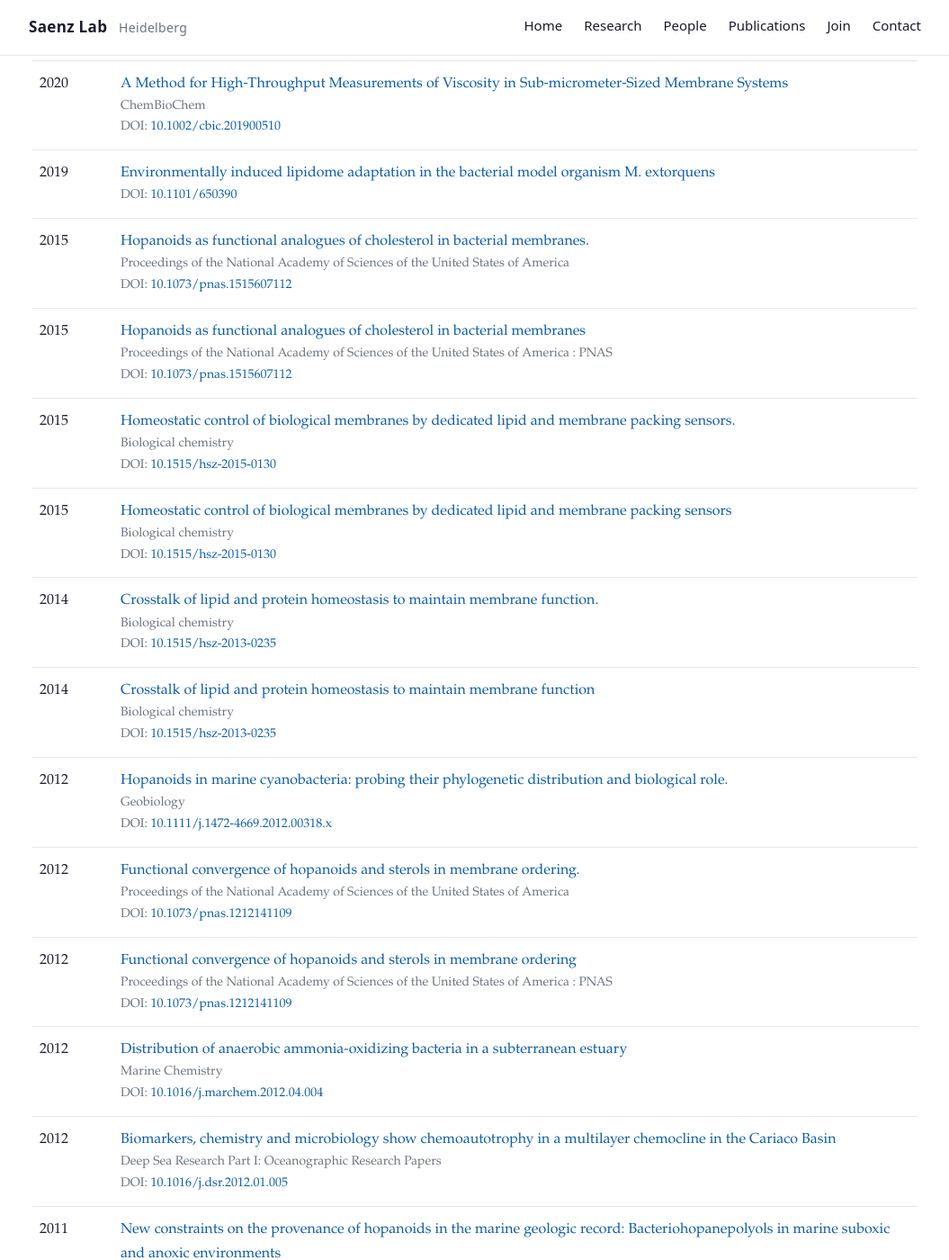
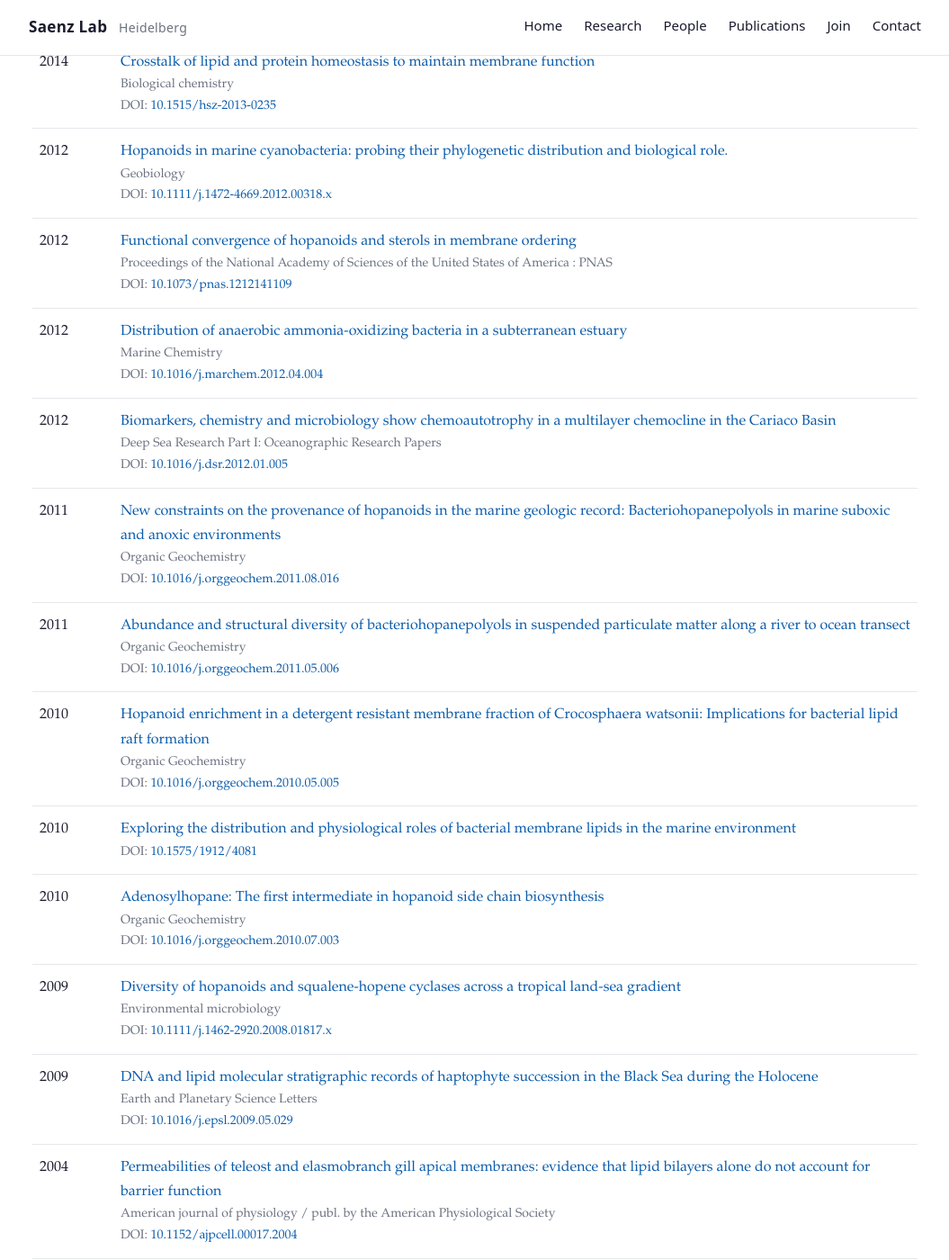
Before and after one commit to Saenz-Lab/Saenz-Lab.github.io, a Jekyll site: the page built from publications.md, in a window 1280 px wide and 1400 px high, scrolled down 2997 px. Shown: the whole window at 90% size, without its empty margins (112-1167 px from the left). Built offline with Jekyll 4.4.1, drawn with Linux system fonts in a browser that asks for light colours; some of the changed text lies outside the part shown.

Commit message:
Update publications from ORCID

```diff
--- a/_data/publications.json
+++ b/_data/publications.json
@@ -1,6 +1,6 @@
 {
   "orcid": "0000-0001-8901-4377",
-  "generated_at": "2026-02-02T13:49:15Z",
+  "generated_at": "2026-02-02T13:58:45Z",
   "items": [
     {
       "title": "The secret life of RNA and lipids",
@@ -17,14 +17,6 @@
       "type": "preprint",
       "doi": "10.1101/2025.09.12.675810",
       "link": "https://doi.org/10.1101/2025.09.12.675810"
-    },
-    {
-      "title": "Effects of lipid membranes on RNA catalytic activity and stability",
-      "year": 2025,
-      "journal": "Biology of the Cell",
-      "type": "journal-article",
-      "doi": "10.1111/boc.202400115",
-      "link": "https://fis.tu-dresden.de/portal/en/publications/effects-of-lipid-membranes-on-rna-catalytic-activity-and-stability(0a320f0b-37cc-418f-8c99-fdee5b103dba).html"
     },
     {
       "title": "Effects of lipid membranes on RNA catalytic activity and stability",
@@ -61,14 +53,6 @@
     {
       "title": "Temperature change elicits lipidome adaptation in the simple organisms Mycoplasma mycoides and JCVI-syn3B",
       "year": 2024,
-      "journal": "Cell reports",
-      "type": "journal-article",
-      "doi": "10.1016/j.celrep.2024.114435",
-      "link": "https://fis.tu-dresden.de/portal/en/publications/temperature-change-elicits-lipidome-adaptation-in-the-simple-organisms-mycoplasma-mycoides-and-jcvisyn3b(9f3e25c8-ac5a-417a-ae16-b6e1eb8b6695).html"
-    },
-    {
-      "title": "Temperature change elicits lipidome adaptation in the simple organisms Mycoplasma mycoides and JCVI-syn3B",
-      "year": 2024,
       "journal": "Cell Reports",
       "type": "journal-article",
       "doi": "10.1016/j.celrep.2024.114435",
@@ -89,14 +73,6 @@
       "type": "preprint",
       "doi": "10.1101/2024.10.04.616688",
       "link": "https://doi.org/10.1101/2024.10.04.616688"
-    },
-    {
-      "title": "A tuneable minimal cell membrane reveals that two lipid species suffice for life",
-      "year": 2024,
-      "journal": "Nature communications",
-      "type": "journal-article",
-      "doi": "10.1038/s41467-024-53975-y",
-      "link": "https://fis.tu-dresden.de/portal/en/publications/a-tuneable-minimal-cell-membrane-reveals-that-two-lipid-species-suffice-for-life(1f163c23-1a5e-4a36-934e-8ad58132c4b5).html"
     },
     {
       "title": "A tuneable minimal cell membrane reveals that two lipid species suffice for life",
@@ -200,14 +176,6 @@
       "journal": "ChemNanoMat",
       "type": "journal-article",
       "doi": "10.1002/cnma.202100119",
-      "link": "https://fis.tu-dresden.de/portal/en/publications/effect-of-viscosity-on-microswimmers(bd2d9abc-f352-4c14-928f-98a518365029).html"
-    },
-    {
-      "title": "Effect of viscosity on microswimmers: a comparative study",
-      "year": 2021,
-      "journal": "ChemNanoMat",
-      "type": "journal-article",
-      "doi": "10.1002/cnma.202100119",
       "link": "http://dx.doi.org/10.1002/cnma.202100119"
     },
     {
@@ -235,14 +203,6 @@
       "link": "https://doi.org/10.1101/650390"
     },
     {
-      "title": "Hopanoids as functional analogues of cholesterol in bacterial membranes.",
-      "year": 2015,
-      "journal": "Proceedings of the National Academy of Sciences of the United States of America",
-      "type": "journal-article",
-      "doi": "10.1073/pnas.1515607112",
-      "link": "http://europepmc.org/abstract/med/26351677"
-    },
-    {
       "title": "Hopanoids as functional analogues of cholesterol in bacterial membranes",
       "year": 2015,
       "journal": "Proceedings of the National Academy of Sciences of the United States of America : PNAS",
@@ -251,28 +211,12 @@
       "link": "https://fis.tu-dresden.de/portal/en/publications/hopanoids-as-functional-analogues-of-cholesterol-in-bacterial-membranes(23d68e86-61be-494a-8a22-1b5d830344be).html"
     },
     {
-      "title": "Homeostatic control of biological membranes by dedicated lipid and membrane packing sensors.",
-      "year": 2015,
-      "journal": "Biological chemistry",
-      "type": "journal-article",
-      "doi": "10.1515/hsz-2015-0130",
-      "link": "http://europepmc.org/abstract/med/25849795"
-    },
-    {
       "title": "Homeostatic control of biological membranes by dedicated lipid and membrane packing sensors",
       "year": 2015,
       "journal": "Biological chemistry",
       "type": "review",
       "doi": "10.1515/hsz-2015-0130",
       "link": "https://fis.tu-dresden.de/portal/en/publications/homeostatic-control-of-biological-membranes-by-dedicated-lipid-and-membrane-packing-sensors(1703380f-1c28-47ad-a287-5f791bc71bbb).html"
-    },
-    {
-      "title": "Crosstalk of lipid and protein homeostasis to maintain membrane function.",
-      "year": 2014,
-      "journal": "Biological chemistry",
-      "type": "journal-article",
-      "doi": "10.1515/hsz-2013-0235",
-      "link": "http://europepmc.org/abstract/med/24152902"
     },
     {
       "title": "Crosstalk of lipid and protein homeostasis to maintain membrane function",
@@ -289,14 +233,6 @@
       "type": "journal-article",
       "doi": "10.1111/j.1472-4669.2012.00318.x",
       "link": "http://europepmc.org/abstract/med/22329628"
-    },
-    {
-      "title": "Functional convergence of hopanoids and sterols in membrane ordering.",
-      "year": 2012,
-      "journal": "Proceedings of the National Academy of Sciences of the United States of America",
-      "type": "journal-article",
-      "doi": "10.1073/pnas.1212141109",
-      "link": "http://europepmc.org/abstract/med/22893685"
     },
     {
       "title": "Functional convergence of hopanoids and sterols in membrane ordering",
@@ -363,14 +299,6 @@
       "link": "https://doi.org/10.1016/j.orggeochem.2010.07.003"
     },
     {
-      "title": "Diversity of hopanoids and squalene-hopene cyclases across a tropical land-sea gradient.",
-      "year": 2009,
-      "journal": "Environmental microbiology",
-      "type": "journal-article",
-      "doi": "10.1111/j.1462-2920.2008.01817.x",
-      "link": "http://europepmc.org/abstract/med/19128318"
-    },
-    {
       "title": "Diversity of hopanoids and squalene-hopene cyclases across a tropical land-sea gradient",
       "year": 2009,
       "journal": "Environmental microbiology",
@@ -385,14 +313,6 @@
       "type": "journal-article",
       "doi": "10.1016/j.epsl.2009.05.029",
       "link": "https://doi.org/10.1016/j.epsl.2009.05.029"
-    },
-    {
-      "title": "Permeabilities of teleost and elasmobranch gill apical membranes: evidence that lipid bilayers alone do not account for barrier function.",
-      "year": 2004,
-      "journal": "American journal of physiology. Cell physiology",
-      "type": "journal-article",
-      "doi": "10.1152/ajpcell.00017.2004",
-      "link": "http://europepmc.org/abstract/med/14998788"
     },
     {
       "title": "Permeabilities of teleost and elasmobranch gill apical membranes: evidence that lipid bilayers alone do not account for barrier function",
```
